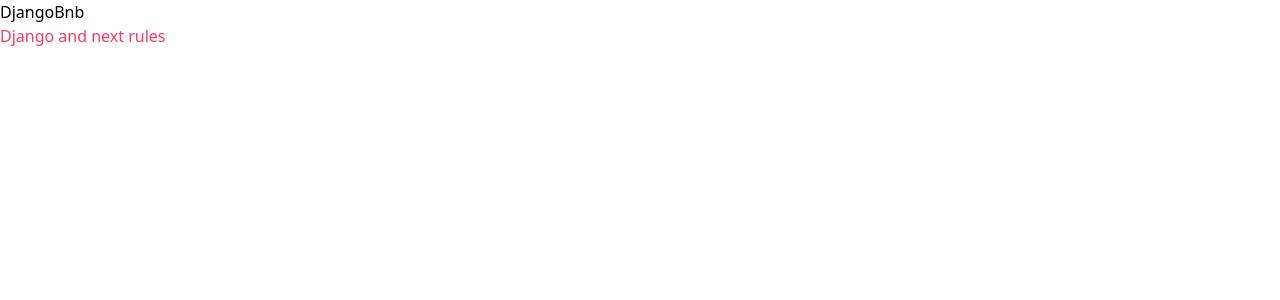
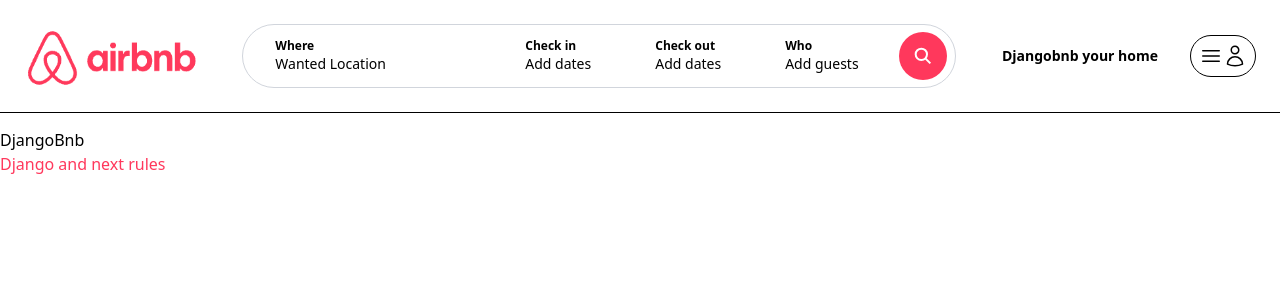
Before and after one commit to Cris-John-AFK/DjangoAirBnbClone, a Next.js app: page / in a window 1280 px wide. Shown: the top 300 px of the page. Built offline with nearby package versions, Linux system fonts and the light colour scheme.

Commit message:
Code for Navbar- Cris John Canales

```diff
--- /dev/null
+++ b/app/components/navbar/AddPropertyButton.tsx
@@ -0,0 +1,9 @@
+const AddPropertyButton = () => {
+    return (
+        <div className="p-2 cursor-pointer text-sm font-semibold rounded-full hover:bg-gray-200 transition">
+            Djangobnb your home
+        </div>
+    )
+}
+
+export default AddPropertyButton;
--- /dev/null
+++ b/app/components/navbar/Navbar.tsx
@@ -0,0 +1,35 @@
+import Link from "next/link";
+import Image from "next/image";
+import SearchFilters from "./SearchFilters";
+import UserNav from "./UserNav";
+import AddPropertyButton from "./AddPropertyButton";
+
+const Navbar =
+() => {
+    return (
+        <nav className="w-full fixed top-0 left-0 py-6 border-b bg-white z-10">
+            <div className="max-w-[1500px] mx-auto px-6">
+                <div className="flex justify-between items-center">
+                    <Link href="/">
+                        <Image
+                            src="/logo.png"
+                            alt="DjangoBnb Logo"
+                            width={180}
+                            height={38}
+                        />
+                    </Link>
+
+                    <div className="flex space-x-6">
+                        <SearchFilters />
+                    </div>
+                    <div className="flex items-center space-x-6">
+                        <AddPropertyButton />
+                        <UserNav />
+
+                    </div>
+                </div>
+            </div>
+        </nav>
+    )
+}
+export default Navbar;
--- /dev/null
+++ b/app/components/navbar/SearchFilters.tsx
@@ -0,0 +1,36 @@
+import React from 'react';
+
+const SearchFilters = () => {
+    return (
+        <div className="h-[48px] lg:h-[64px] flex flex-row items-center justify-between border border-gray-300 rounded-full">
+           <div className="hidden lg:flex flex-row items-center justify-between">
+                <div className="cursor-pointer w-[250px] h-[64px] px-8 flex flex-col justify-center rounded-full hover:bg-gray-100">
+                    <p className="text-xs font-semibold">Where</p>
+                    <p className="text-sm">Wanted Location</p>
+                </div>
+
+                <div className="cursor-pointer h-[48px] lg:h-[64px] px-8 flex flex-col justify-center rounded-full hover:bg-gray-100">
+                    <p className="text-xs font-semibold">Check in</p>
+                    <p className="text-sm">Add dates</p>
+                </div>
+
+                <div className="cursor-pointer h-[48px] lg:h-[64px] px-8 flex flex-col justify-center rounded-full hover:bg-gray-100">
+                    <p className="text-xs font-semibold">Check out</p>
+                    <p className="text-sm">Add dates</p>
+                </div>
+
+                <div className="cursor-pointer h-[48px] lg:h-[64px] px-8 flex flex-col justify-center rounded-full hover:bg-gray-100">
+                    <p className="text-xs font-semibold">Who</p>
+                    <p className="text-sm">Add guests</p>
+                </div>
+           </div>
+           <div className="p-2">
+                <div className="cursor-pointer p-2 lg:p-4 bg-airbnb hover:bg-airbnb-dark transition rounded-full text-white">
+                    <svg viewBox="0 0 32 32" style={{display:'block', fill:'none',height:'16px',width:'16px',stroke:'currentColor',strokeWidth:'4',overflow:'visible'}} aria-hidden="true" role="presentation" focusable="false"><path d="m20.666 20.666 10 10"></path><path d="m24.0002 12.6668c0 6.2593-5.0741 11.3334-11.3334 11.3334-6.2592 0-11.3333-5.0741-11.3333-11.3334 0-6.2592 5.0741-11.3333 11.3333-11.3333 6.2593 0 11.3334 5.0741 11.3334 11.3333z" fill="none"></path></svg>
+                </div>
+           </div>
+        </div>
+    )
+}
+
+export default SearchFilters;
--- /dev/null
+++ b/app/components/navbar/UserNav.tsx
@@ -0,0 +1,16 @@
+const UserNav = () => {
+    return (
+        <div className="p-2 relative inline-block border rounded-full">
+            <button className="flex items-center">
+                <svg fill="none" viewBox="0 0 24 24" strokeWidth="1.5" stroke="currentColor" className="cursor-pointer w-6 h-6">
+                    <path strokeLinecap="round" strokeLinejoin="round" d="M3.75 6.75h16.5M3.75 12h16.5m-16.5 5.25h16.5" />
+                </svg>
+                <svg fill="none" viewBox="0 0 24 24" strokeWidth="1.5" stroke="currentColor" className="cursor-pointer w-6 h-6">
+                    <path strokeLinecap="round" strokeLinejoin="round" d="M15.75 6a3.75 3.75 0 1 1-7.5 0 3.75 3.75 0 0 1 7.5 0ZM4.501 20.118a7.5 7.5 0 0 1 14.998 0A17.933 17.933 0 0 1 12 21.75c-2.676 0-5.216-.584-7.499-1.632Z" />
+                </svg>
+            </button>
+        </div>
+    )
+}
+
+export default UserNav;
--- a/app/layout.tsx
+++ b/app/layout.tsx
@@ -1,6 +1,7 @@
 import type { Metadata } from "next";
 import { Geist, Geist_Mono } from "next/font/google";
 import "./globals.css";
+import Navbar from "./components/navbar/Navbar";
 
 const geistSans = Geist({
   variable: "--font-geist-sans",
@@ -27,7 +28,10 @@ export default function RootLayout({
       <body
         className={`${geistSans.variable} ${geistMono.variable} antialiased`}
       >
-        {children}
+        <Navbar />
+        <div className="pt-32">
+          {children}
+        </div>
       </body>
     </html>
   );
--- a/next.config.ts
+++ b/next.config.ts
@@ -2,9 +2,7 @@ import type { NextConfig } from "next";
 
 const nextConfig: NextConfig = {
   /* config options here */
-  experimental: {
-    reactCompiler: true,
-  },
+  reactCompiler: true,
 };
 
 export default nextConfig;
```
Also changed, not shown: package.json (+5 -5 lines), public/logo.png (added).
